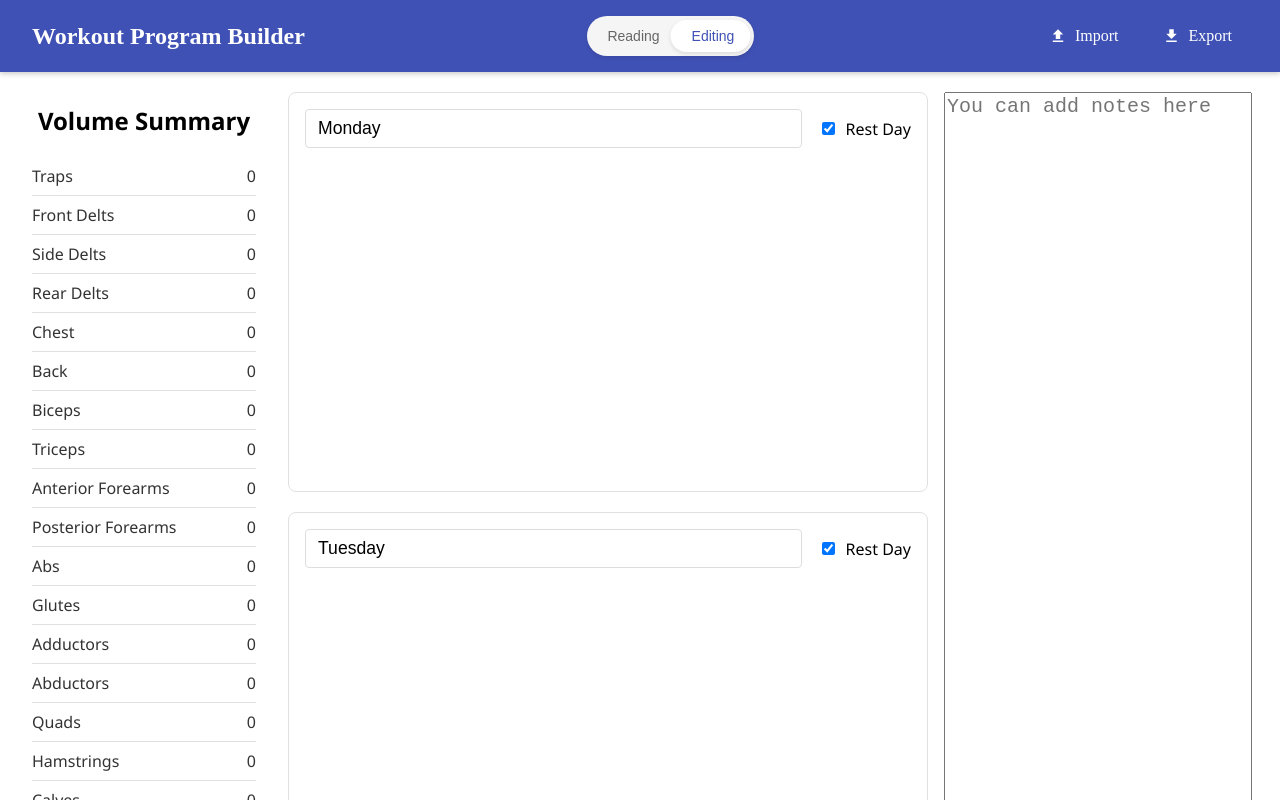
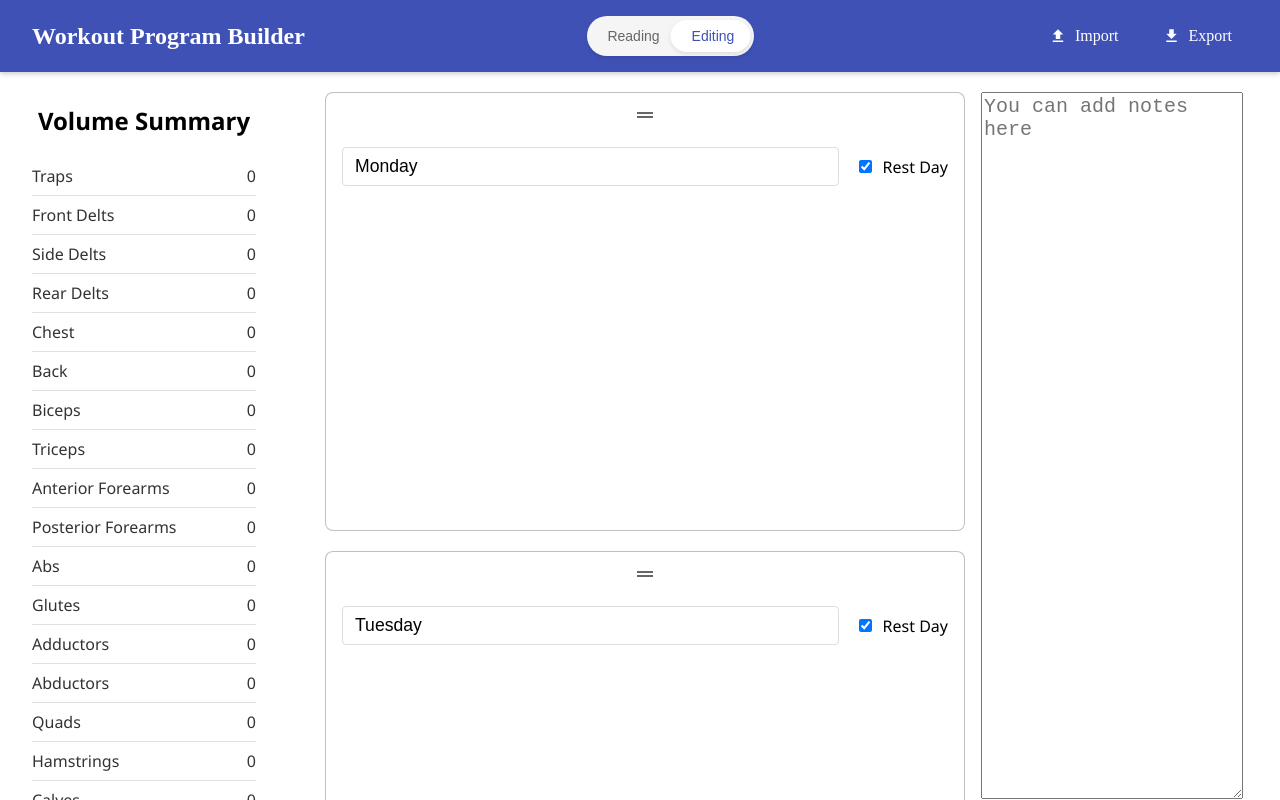
Before and after one commit to vedanthmohan20/program-builder, an Angular app: page / in a window 1280 px wide. Both pictures are taken after a click on the button "Editing". Built offline with nearby package versions, Linux system fonts and the light colour scheme.

Commit message:
add functionality to reorder workouts

```diff
--- a/src/app/app.component.html
+++ b/src/app/app.component.html
@@ -52,13 +52,22 @@
       </div>
     </div>
 
-    <!-- Editing Mode (Single Column) -->
+    <!-- Workout cards in Editing mode -->
     <div *ngIf="isEditMode" class="editing-mode">
-      <div class="card-column">
-        <app-workout-card *ngFor="let workout of workouts" [isEditMode]="isEditMode"
-          [workout]="workout">
-        </app-workout-card>
+      <!-- Workout cards column -->
+      <div class="card-column" cdkDropList (cdkDropListDropped)="drop($event)">
+        <div class="workout-card-container" *ngFor="let workout of workouts" cdkDrag>
+          <div cdkDragHandle class="drag-handle">
+            <mat-icon>drag_handle</mat-icon>
+          </div>
+          <app-workout-card
+            [isEditMode]="isEditMode"
+            [workout]="workout"
+          ></app-workout-card>
+        </div>
       </div>
+
+      <!-- Notes section -->
       <div class="notes-section">
         <textarea [(ngModel)]="programNotes" placeholder="You can add notes here"></textarea>
       </div>
--- a/src/app/app.component.scss
+++ b/src/app/app.component.scss
@@ -117,20 +117,69 @@
 
 .editing-mode {
   display: grid;
-  grid-template-columns: 1fr 1fr; /* two equal columns */
-  gap: 1rem; /* optional: adds space between columns */
+  grid-template-columns: auto auto;
+  gap: 1rem;
   justify-content: center;
+  width: 100%;
 }
 
 .card-column {
+  overflow-y: auto; /* enable scrolling */
 
+  &::-webkit-scrollbar {
+    width: 0px; /* Adjust scrollbar thickness here */
+  }
+
+  &::-webkit-scrollbar-track {
+    background: rgba(0, 0, 0, 0.05);
+    border-radius: 3px;
+    margin: 8px 0;
+  }
+
+  &::-webkit-scrollbar-thumb {
+    background: #dddddd;
+    border-radius: 3px;
+
+    &:hover {
+      background: #cccccc;
+    }
+  }
+}
+
+/* Drag handle styling */
+.drag-handle {
+  cursor: grab;
+  text-align: center;
+  margin-top: 20px;
+  padding-top: 10px;
+  border: 1px solid #c0c0c0;
+  border-bottom: hidden;
+  border-top-left-radius: 8px;
+  border-top-right-radius: 8px;
+
+  &:active {
+    cursor: grabbing;
+  }
+
+  mat-icon {
+    color: #666;
+    transition: opacity 0.2s;
+  }
+}
+
+.cdk-drag-preview {
+  box-shadow: 0 5px 10px rgba(0, 0, 0, 0.3);
+  border-radius: 8px;
+}
+
+.cdk-drag-placeholder {
+  opacity: 0.3;
 }
 
 .notes-section {
   margin-top: 20px;
 
   textarea {
-    width: 90%;
     height: 99%;
     font-size: 20px;
   }
--- a/src/app/app.component.ts
+++ b/src/app/app.component.ts
@@ -9,6 +9,11 @@ import { WorkoutCardComponent } from './workout-card/workout-card.component';
 import html2canvas from 'html2canvas';
 import jsPDF from 'jspdf';
 import { FormsModule } from '@angular/forms';
+import {
+  CdkDragDrop,
+  DragDropModule,
+  moveItemInArray,
+} from '@angular/cdk/drag-drop';
 
 @Component({
   selector: 'app-root',
@@ -19,14 +24,18 @@ import { FormsModule } from '@angular/forms';
     MatButtonModule,
     VolumeSummaryComponent,
     WorkoutCardComponent,
-    FormsModule
+    FormsModule,
+    DragDropModule,
   ],
   templateUrl: './app.component.html',
   styleUrl: './app.component.scss',
 })
 export class AppComponent {
   isEditMode: boolean = false;
-  muscleGroupToVolume: Map<MuscleGroup, number> = new Map<MuscleGroup, number>();
+  muscleGroupToVolume: Map<MuscleGroup, number> = new Map<
+    MuscleGroup,
+    number
+  >();
   workouts: Workout[] = [];
   programNotes: string = '';
 
@@ -62,6 +71,10 @@ export class AppComponent {
     }
   }
 
+  drop(event: CdkDragDrop<any[]>) {
+    moveItemInArray(this.workouts, event.previousIndex, event.currentIndex);
+  }
+
   private recalculateTotalVolume() {
     Object.values(MuscleGroup).forEach((muscleGroup) => {
       this.muscleGroupToVolume.set(muscleGroup, 0);
@@ -70,7 +83,8 @@ export class AppComponent {
     this.workouts.forEach((workout) => {
       if (!workout.isRestDay && workout.exercises) {
         workout.exercises.forEach((exercise) => {
-          const currentVolume = this.muscleGroupToVolume.get(exercise.muscleGroup) || 0;
+          const currentVolume =
+            this.muscleGroupToVolume.get(exercise.muscleGroup) || 0;
           this.muscleGroupToVolume.set(
             exercise.muscleGroup,
             currentVolume + exercise.sets
@@ -120,11 +134,13 @@ export class AppComponent {
   private exportToPdfFile(): void {
     const element = document.getElementById('pdf-content');
     if (!element) {
-      console.error('Cannot find element with id \'pdf-content\' to export to PDF');
+      console.error(
+        "Cannot find element with id 'pdf-content' to export to PDF"
+      );
       return;
     }
 
-    html2canvas(element).then(canvas => {
+    html2canvas(element).then((canvas) => {
       const imgData = canvas.toDataURL('image/png');
       const pdf = new jsPDF('l', 'mm', 'a4');
 
--- a/src/app/workout-card/workout-card.component.scss
+++ b/src/app/workout-card/workout-card.component.scss
@@ -123,8 +123,13 @@ table {
 .edit-mode {
   height: 400px;
   width: 50vw;
-  margin: 20px auto;
   overflow: auto;
+  border: 1px solid #c0c0c0;
+  border-top: hidden;
+  border-top-left-radius: 0px;
+  border-top-right-radius: 0px;
+  border-bottom-left-radius: 8px;
+  border-bottom-right-radius: 8px;
 
   .edit-header {
     display: flex;
```
